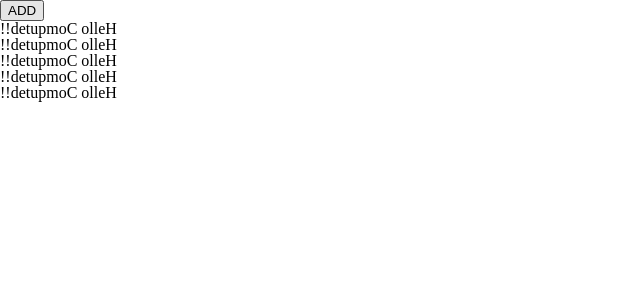
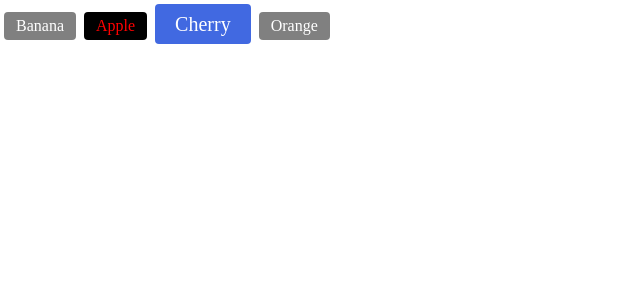
Before and after one commit to haxxler/vue3lately, a Vue app: page / in a window 1280 px wide. Shown: the top 300 px of the page, without its empty margins (0-640 px from the left). Built offline with nearby package versions, Linux system fonts and the light colour scheme.

Commit message:
basic of component is completed!!

```diff
--- a/src/App.vue
+++ b/src/App.vue
@@ -1,48 +1,31 @@
 <template>
-  <button @click="add">
-    ADD
-  </button>
-  <h1> {{ reversedMessage }}</h1>
-  <h1> {{ reversedMessage }}</h1>
-  <h1> {{ reversedMessage }}</h1>
-  <h1> {{ reversedMessage }}</h1>
-  <h1> {{ reversedMessage }}</h1>
+  <!-- <MyBtn text="Banana"/>
+  <MyBtn :color="color" text="Banana"/>
+  <MyBtn
+    large
+    color="royalblue"
+    text="Banana"/>
+  <MyBtn text="Banana"/> -->
+  <MyBtn>Banana</MyBtn>
+  <MyBtn :color="color">
+  <span style="color: red;">Apple</span>
+  </MyBtn>
+  <MyBtn color="royalblue" large>Cherry</MyBtn>
+  <MyBtn>Orange</MyBtn>
 </template>
 
 <script>
+import MyBtn from '~/components/MyBtn'
 
-export default {
+export default{
+  components: {
+    MyBtn
+  },
   data() {
     return {
-      // Getter, Setter
-      msg: 'Hello Computed!!'
-    }
-  },
-  computed: {  // computed는 계산된 결과, 데이터
-    // Getter
-    // reversedMessage() {
-    //   return this.msg.split('').reverse().join('')
-    // }
-    reversedMessage: {
-      get() {
-        return this.msg.split('').reverse().join('')
-      },
-      set(val) {  // reversedMessage의 값을 할당할 때마다 동작
-        this.msg = val;
-        console.log(val);
-      }
-    }
-  },
-  methods: {
-    add() {
-      this.reversedMessage += '!?'
+      color: '#000'
     }
   }
-  // methods: {
-  //   reverseMessage() {
-  //     return this.msg.split('').reverse().join('')
-  //   }
-  // }
 }
 
 </script>
--- /dev/null
+++ b/src/components/MyBtn.vue
@@ -0,0 +1,45 @@
+<template>
+  <div
+    :class="{ large }"
+    :style="{ backgroundColor: color }"
+    class="btn">
+    <slot></slot>
+    <!-- {{ text }} -->
+  </div>
+</template>
+
+<script>
+export default {
+  props: {
+    color: {
+      type: String,
+      default: 'gray'
+    },
+    large: {
+      type: Boolean,
+      default: false
+    },
+
+    // text: {
+    //   type: String,
+    //   default: ''
+    // }
+  }
+}
+</script>
+
+<style scoped lang="scss">
+  .btn {
+    display: inline-block;
+    margin: 4px;
+    padding: 6px 12px;
+    border-radius: 4px;
+    background-color: gray;
+    color: white;
+    cursor: pointer;
+    &.large {
+      font-size: 20px;
+      padding: 10px 20px;
+    }
+  }
+</style>
```
Also changed, not shown: src/components/Fruits.vue (deleted, +0 -25 lines), 1 other file (tests, documents, lock files or other folders).
